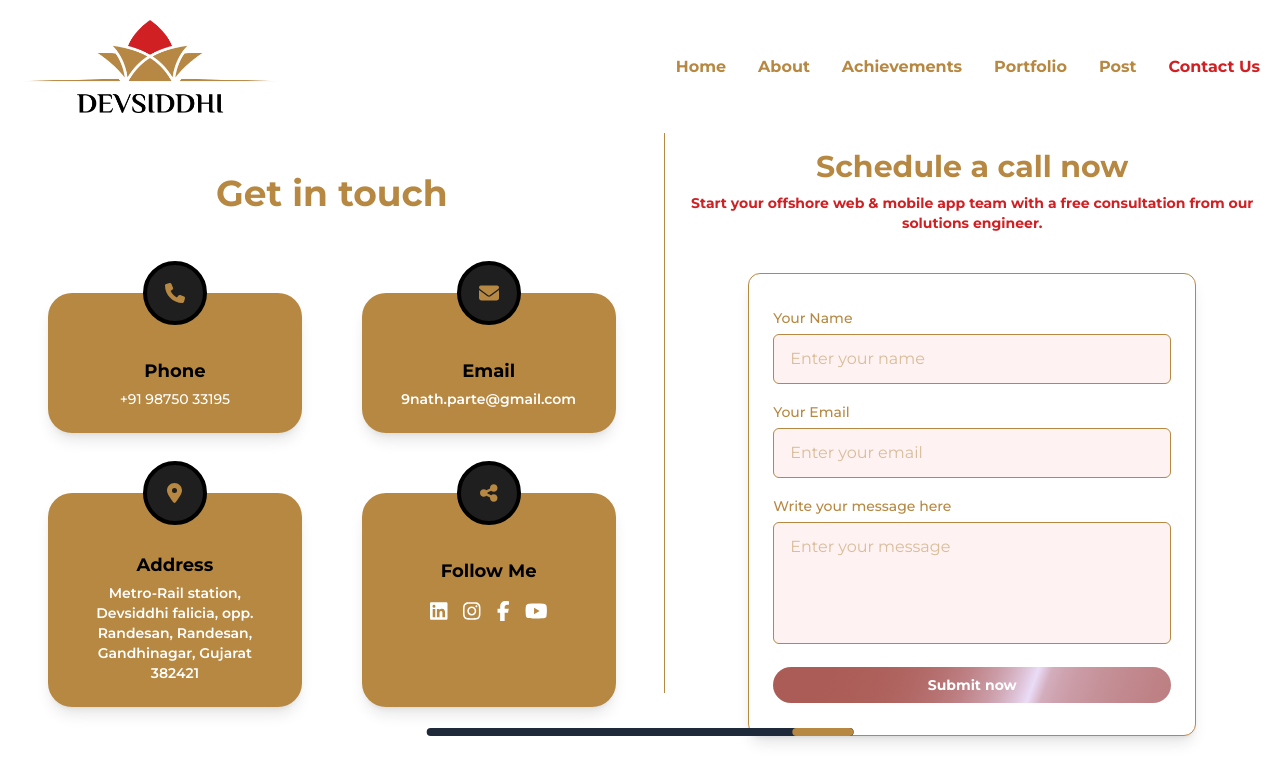
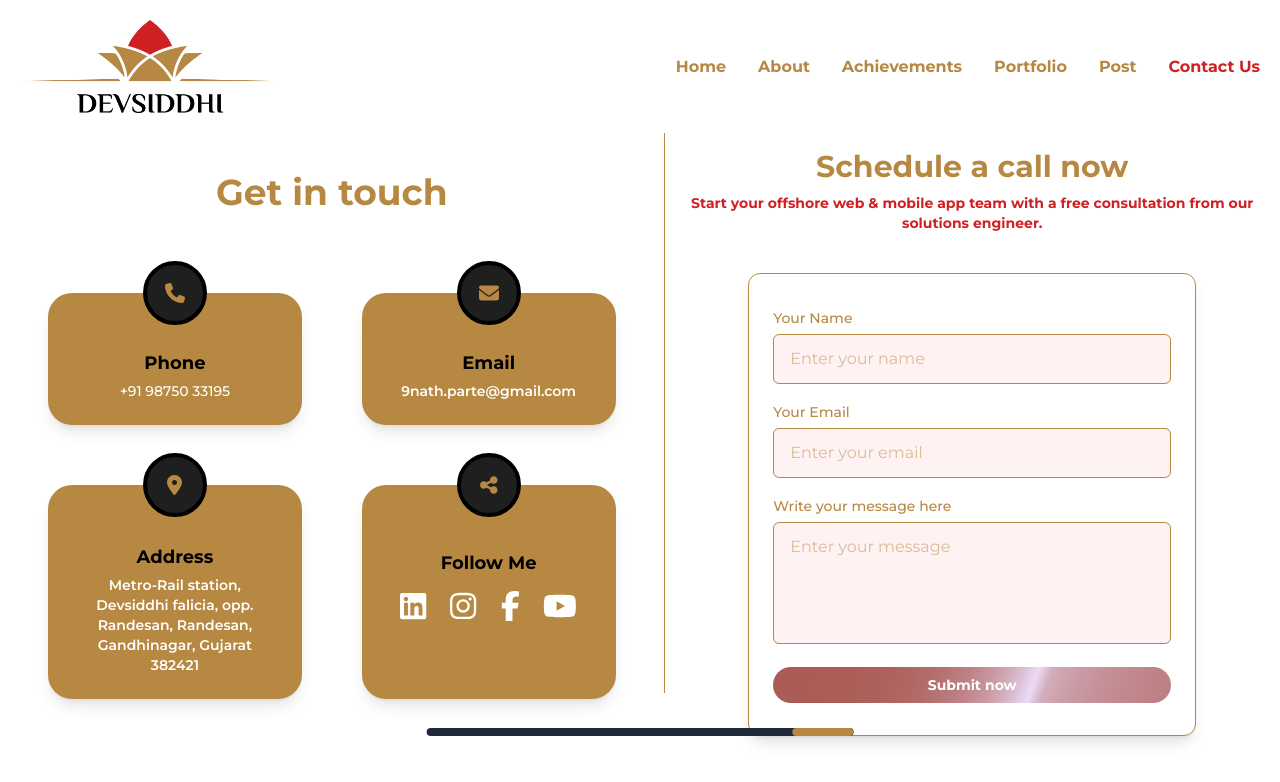
Before and after one commit to navnathparte/devsiddhi, a React (Vite) app: page /contact-us in a window 1280 px wide. Shown: the top 782 px of the page. Built offline with nearby package versions, Linux system fonts and the light colour scheme.

Commit message:
contact fixes

```diff
--- a/src/pages/ContactUs.tsx
+++ b/src/pages/ContactUs.tsx
@@ -42,49 +42,40 @@ const ContactSplit: React.FC = () => {
         <div className="flex-1 flex flex-col items-center px-6 py-10">
           <div className="w-full max-w-2xl flex flex-col gap-10 space-y-4">
             {/* Title */}
-            <h1 className="text-4xl flex flex-col items-center justify-center font-bold text-[#B68842]">
+            <h1 className="animate-bounce text-4xl text-center text-[#B68842] font-bold">
               Get in touch
             </h1>
 
             {/* Details */}
             <div className="grid grid-cols-2 gap-15 m-2 p-4">
-              <div className="relative bg-[#B68842] text-white rounded-3xl pt-14 pb-6 px-6 text-center shadow-lg">
+              <div className="relative bg-[#B68842] text-white rounded-3xl pt-14 pb-6 px-6 text-center shadow-lg transform transition-transform duration-300 hover:scale-105">
                 <div className="absolute -top-8 left-1/2 transform -translate-x-1/2 w-16 h-16 bg-[#1f1f1f] border-4 border-black rounded-full flex items-center justify-center text-[#B68842] text-xl">
                   <FontAwesomeIcon icon={faPhone} />
                 </div>
-                <p className="text-black font-bold text-lg mt-2">Phone</p>
-                <p className="mt-1 text-sm font-medium">+91 98750 33195</p>
+                <p className="text-black font-bold text-lg mt-0">Phone</p>
+                <a
+                  href="tel:+919875033195"
+                  className="mt-1 block text-sm font-medium text-white hover:text-[#ccafaf] transition-colors duration-200"
+                >
+                  +91 98750 33195
+                </a>
               </div>
 
               {/* Card 2 */}
-              <div className="relative bg-[#B68842] text-white rounded-3xl pt-14 pb-6 px-6 text-center shadow-lg">
+              <div className="relative bg-[#B68842] text-white rounded-3xl pt-14 pb-6 px-6 text-center shadow-lg transform transition-transform duration-300 hover:scale-105">
                 <div className="absolute -top-8 left-1/2 transform -translate-x-1/2 w-16 h-16 bg-[#1f1f1f] border-4 border-black rounded-full flex items-center justify-center text-[#B68842] text-xl">
                   <FontAwesomeIcon icon={faEnvelope} />
                 </div>
-                <p className="text-black font-bold text-lg mt-2">Email</p>
-                <p className="mt-1 text-sm font-semibold">
+                <p className="text-black font-bold text-lg mt-0">Email</p>
+                <a
+                  href="mailto:9nath.parte@gmail.com"
+                  className="mt-1 block text-sm font-semibold text-white hover:text-[#ccafaf] transition-colors duration-200"
+                >
                   9nath.parte@gmail.com
-                </p>
+                </a>
               </div>
 
               {/* Card 3 */}
-              {/* <div className="relative bg-[#B68842] text-white rounded-3xl pt-14 pb-6 px-6 text-center shadow-lg">
-                <div className="absolute -top-8 left-1/2 transform -translate-x-1/2 w-16 h-16 bg-[#1f1f1f] border-4 border-black rounded-full flex items-center justify-center text-[#B68842] text-xl">
-                  <FontAwesomeIcon icon={faMapMarkerAlt} />
-                </div>
-                <p className="text-black font-bold text-lg mt-0.5">Address</p>
-                <a
-                  href="https://www.google.com/maps?q=Metro-Rail+station,+Devsiddhi+falicia,+opp.+Randesan,+Randesan,+Gandhinagar,+Gujarat+382421"
-                  title="Open in Google Maps"
-                  target="_blank"
-                  rel="noopener noreferrer"
-                  className="mt-1 block text-sm font-semibold text-white hover:text-[#ccafaf] transition-colors duration-200"
-                >
-                  Metro-Rail station, Devsiddhi falicia, opp. Randesan,
-                  Randesan, Gandhinagar, Gujarat 382421
-                </a>
-              </div> */}
-
               <div className="relative bg-[#B68842] text-white rounded-3xl pt-14 pb-6 px-6 text-center shadow-lg transform transition-transform duration-300 hover:scale-105">
                 <div className="absolute -top-8 left-1/2 transform -translate-x-1/2 w-16 h-16 bg-[#1f1f1f] border-4 border-black rounded-full flex items-center justify-center text-[#B68842] text-xl">
                   <FontAwesomeIcon icon={faMapMarkerAlt} />
@@ -102,12 +93,12 @@ const ContactSplit: React.FC = () => {
               </div>
 
               {/* Card 4 */}
-              <div className="relative bg-[#B68842] text-white rounded-3xl pt-14 pb-6 px-6 text-center shadow-lg">
+              <div className="relative bg-[#B68842] text-white rounded-3xl pt-14 pb-6 px-6 text-center shadow-lg transform transition-transform duration-300 hover:scale-105">
                 <div className="absolute -top-8 left-1/2 transform -translate-x-1/2 w-16 h-16 bg-[#1f1f1f] border-4 border-black rounded-full flex items-center justify-center text-[#B68842] text-xl">
                   <FontAwesomeIcon icon={faShareAlt} />
                 </div>
                 <p className="text-black font-bold text-lg mt-2">Follow Me</p>
-                <div className="mt-3 flex justify-center  space-x-4 text-white text-xl">
+                <div className="mt-3 flex justify-center space-x-6 text-white text-3xl">
                   <a
                     href="https://www.linkedin.com/company/devsiddhi-group10"
                     target="_blank"
--- a/tailwind.config.js
+++ b/tailwind.config.js
@@ -6,18 +6,19 @@ module.exports = {
       fontFamily: {
         sans: ["Montserrat", "sans-serif"],
       },
+      keyframes: {
+        shimmer: {
+          from: { backgroundPosition: "0 0" },
+          to: { backgroundPosition: "-200% 0" },
+        },
+        fadeUp: {
+          "0%": { opacity: "0", transform: "translateY(20px)" },
+          "100%": { opacity: "1", transform: "translateY(0)" },
+        },
+      },
       animation: {
         shimmer: "shimmer 3s linear infinite",
-      },
-      keyframes: {
-        shimmer: {
-          from: {
-            backgroundPosition: "0 0",
-          },
-          to: {
-            backgroundPosition: "-200% 0",
-          },
-        },
+        fadeUp: "fadeUp 1s ease-out forwards",
       },
     },
   },
```
